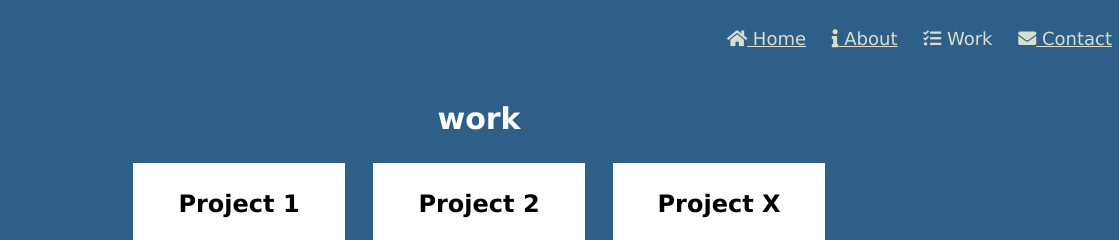
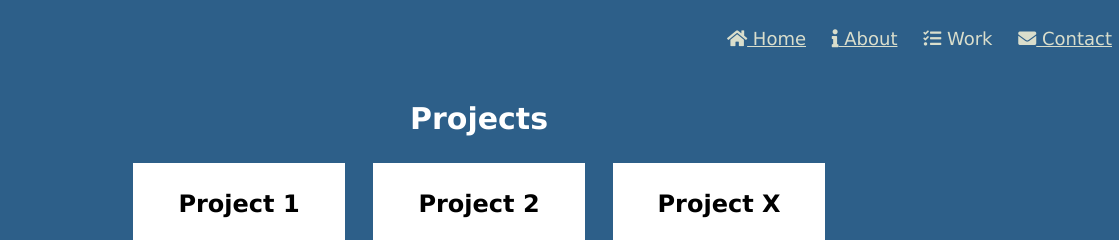
Before and after one commit to torbalansky/Portfolio_Website_Patso, a plain HTML site: page work.html in a window 1280 px wide. Shown: the top 240 px of the page, 161-1280 px from the left. Drawn offline with Linux system fonts and the light colour scheme.

Commit message:
Update work.html

```diff
--- a/work.html
+++ b/work.html
@@ -31,7 +31,7 @@
         </nav>
     </header>
     <div class="work">
-        <h1> work</h1>
+        <h1> Projects </h1>
     </div>
     <section class="grid">
         <div class="grid__item">
```
